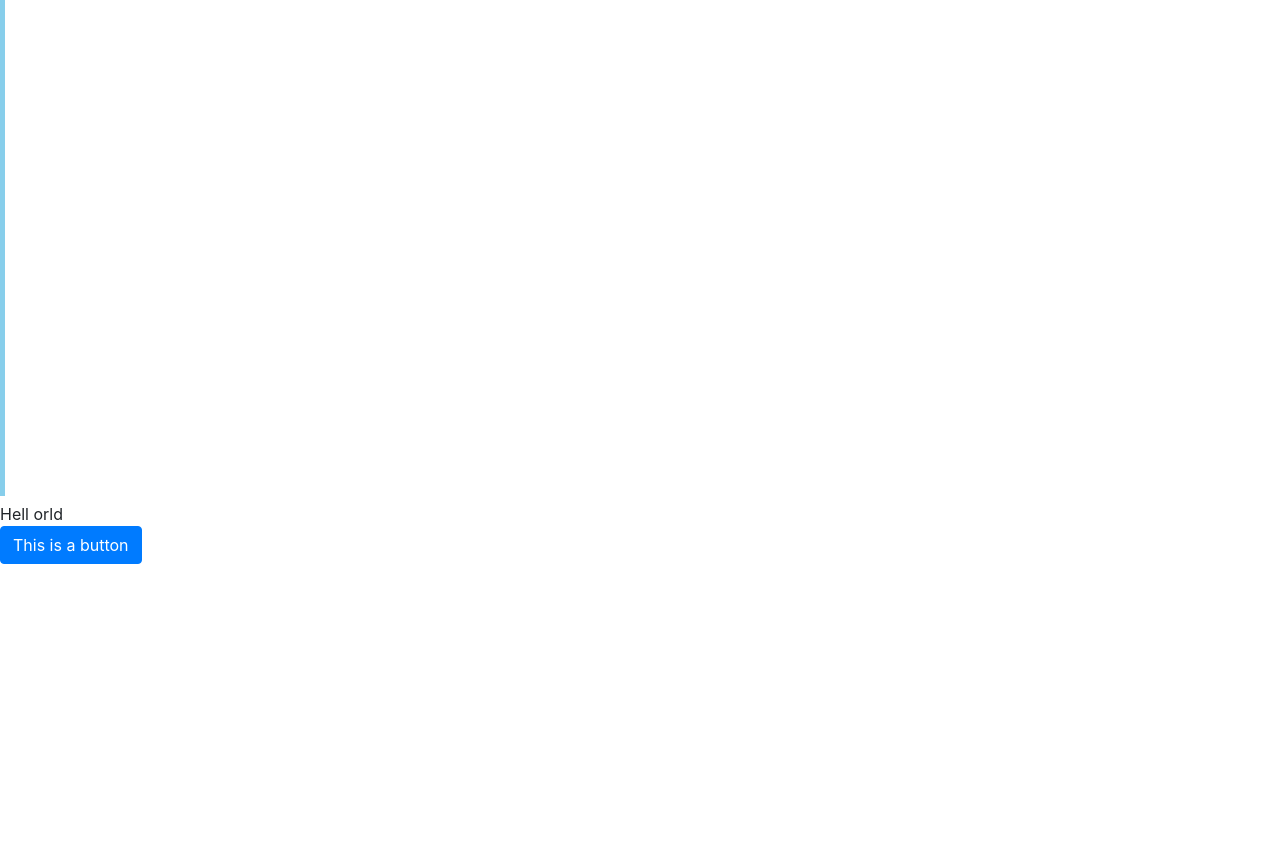
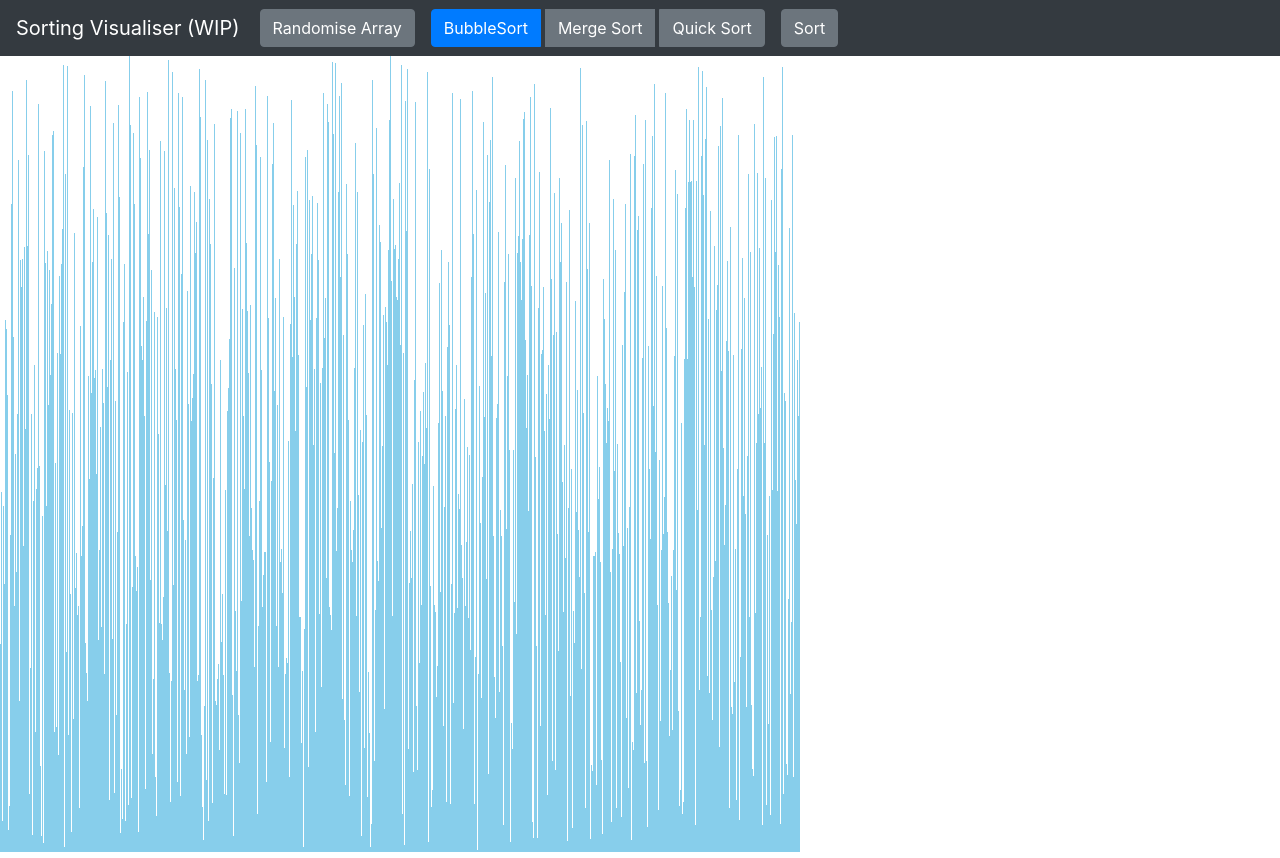
Before and after one commit to StavrosDimos/sortingvisualiser, a React (Create React App) app: page / in a window 1280 px wide. Before the commit the page ends 800 px from the top, so only its background shows below. Built offline with nearby package versions, Linux system fonts and the light colour scheme.

Commit message:
Implemented UI and Array Gen

```diff
--- a/src/components/counterTempComponent.jsx
+++ /dev/null
@@ -1,27 +0,0 @@
-import React, { Component } from 'react';
-import Button from 'react-bootstrap/Button'
-import 'bootstrap/dist/css/bootstrap.min.css'
-
-class Counter extends Component {
-    state = {
-        width: 5,
-        height: Math.random()*500
-    };
-
-    render(){
-        return (
-            <React.Fragment>
-
-                <div style={{display: "inline-block", width: this.state.width, height: this.state.height, backgroundColor: 'skyblue'}}>
-                </div>
-                <div>
-                Hell orld
-                </div>
-                <Button>This is a button</Button>
-
-            </React.Fragment>
-            );
-    }
-}
-
-export default Counter;
--- /dev/null
+++ b/src/components/sorterTempComponent.jsx
@@ -0,0 +1,67 @@
+import React, { Component } from 'react';
+import Button from 'react-bootstrap/Button'
+import 'bootstrap/dist/css/bootstrap.min.css'
+import { Navbar } from 'react-bootstrap';
+import {ButtonGroup} from 'react-bootstrap';
+
+class Sorter extends Component {
+    state = {
+        width: 1,
+        height: 0,
+        values: null
+    };
+
+    render(){
+        return (
+            <React.Fragment>
+                <Navbar bg="dark" variant="dark">
+                    <Navbar.Brand>
+                        Sorting Visualiser (WIP)
+                    </Navbar.Brand>
+                    <Button className="ml-1" variant="secondary" onClick={this.genNewArray}>
+                        Randomise Array
+                    </Button>
+                    <ButtonGroup className="ml-3" aria-label="Sorting Options">
+                        <Button variant="primary">BubbleSort</Button>
+                        <Button className="ml-1" variant="secondary">Merge Sort</Button>
+                        <Button className="ml-1" variant="secondary">Quick Sort</Button>
+                    </ButtonGroup>
+                    <Button className="ml-3" variant="secondary">
+                        Sort
+                    </Button>
+                </Navbar>
+                {this.createColumns()}
+                <div style={{display: "inline-block", width: this.state.width, height: this.state.height, backgroundColor: 'skyblue'}}>
+                </div>
+            </React.Fragment>
+            );
+    }
+
+    componentDidMount(){
+        this.genNewArray()
+        this.genNewArray=this.genNewArray.bind(this)
+    }
+
+    genNewArray(){
+        var values = new Array(800)
+        for (var i=0; i<values.length; i++){
+            values[i]=Math.random()*800
+        }
+        this.setState({values: values})
+    }
+
+    createColumns(){
+        if (this.state.values != null){
+            var columns = []
+            var vals = this.state.values
+            for (var i=0; i<vals.length; i++){
+                columns.push(<div style={{display: "inline-block", width: this.state.width, height: vals[i], backgroundColor: 'skyblue'}}></div>)
+            }
+            return columns
+        }
+
+    }
+
+}
+
+export default Sorter;
--- a/src/index.js
+++ b/src/index.js
@@ -3,11 +3,11 @@ import ReactDOM from 'react-dom';
 import './index.css';
 import App from './App';
 import reportWebVitals from './reportWebVitals';
-import Counter from './components/counterTempComponent';
+import Sorter from './components/sorterTempComponent';
 
 ReactDOM.render(
   <React.StrictMode>
-    <Counter />
+    <Sorter />
   </React.StrictMode>,
   document.getElementById('root')
 );
```
